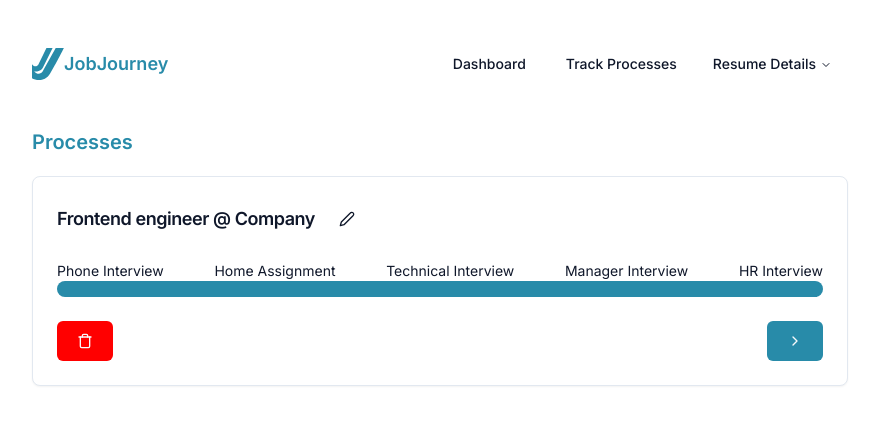
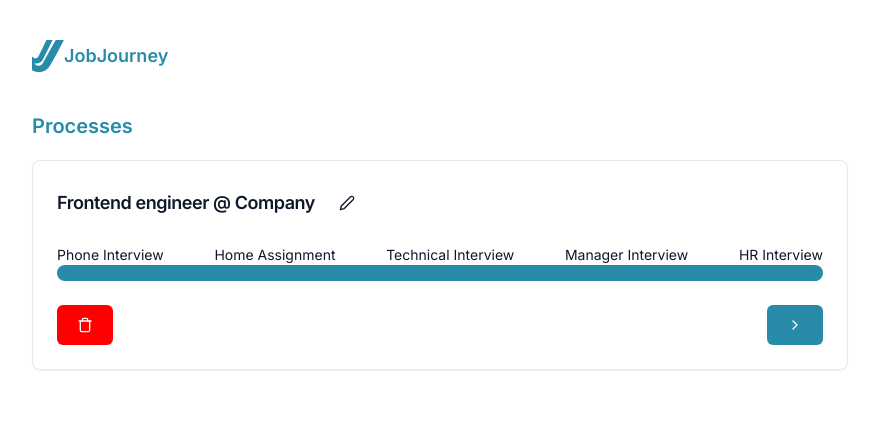
Before and after one commit to Sa-ar/job-journey, a Next.js app: page / in a window 1280 px wide. Shown: the top 424 px of the page, without its empty margins (200-1079 px from the left). Built offline with nearby package versions, Linux system fonts and the light colour scheme.

Commit message:
Add Clerk auth

```diff
--- a/app/layout.tsx
+++ b/app/layout.tsx
@@ -4,6 +4,7 @@ import { Analytics } from "@vercel/analytics/react";
 import Header from "@/components/header";
 
 import "./globals.css";
+import { ClerkProvider } from "@clerk/nextjs";
 
 const inter = Inter({ subsets: ["latin"] });
 
@@ -18,6 +19,7 @@ export default function RootLayout({
   children: React.ReactNode;
 }) {
   return (
+    <ClerkProvider>
       <html lang="en">
         <body className={inter.className}>
           <Header />
@@ -25,5 +27,6 @@ export default function RootLayout({
           <Analytics />
         </body>
       </html>
+    </ClerkProvider>
   );
 }
--- /dev/null
+++ b/app/sign-in/[[...sign-in]]/page.tsx
@@ -0,0 +1,10 @@
+import { Container } from "@/components/ui/container";
+import { SignIn } from "@clerk/nextjs";
+
+export default function Page() {
+  return (
+    <Container>
+      <SignIn />
+    </Container>
+  );
+}
--- /dev/null
+++ b/app/sign-up/[[...sign-up]]/page.tsx
@@ -0,0 +1,10 @@
+import { Container } from "@/components/ui/container";
+import { SignUp } from "@clerk/nextjs";
+
+export default function Page() {
+  return (
+    <Container>
+      <SignUp />
+    </Container>
+  );
+}
--- a/components/header.tsx
+++ b/components/header.tsx
@@ -1,7 +1,7 @@
-import PageNavigation from "./page-navigation";
 import { Icons } from "@/components/icons";
 import { Container } from "@/components/ui/container";
 import { Title } from "@/components/ui/title";
+import { UserButton } from "@clerk/nextjs";
 
 const Header = () => {
   return (
@@ -11,9 +11,10 @@ const Header = () => {
     >
       <Title level="logo" className="">
         <Icons.logo />
-        JobJourney
+        <span className="hidden md:inline-block">JobJourney</span>
       </Title>
-      <PageNavigation />
+
+      <UserButton afterSignOutUrl="/" />
     </Container>
   );
 };
--- a/components/page-navigation.tsx
+++ /dev/null
@@ -1,114 +0,0 @@
-"use client";
-
-import { useState } from "react";
-
-import {
-  NavigationMenu,
-  NavigationMenuContent,
-  NavigationMenuIndicator,
-  NavigationMenuItem,
-  NavigationMenuList,
-  NavigationMenuTrigger,
-  MenuLink,
-  ListItem,
-} from "@/components/ui/navigation-menu";
-import { Button } from "@/components/ui/button";
-import { Icons } from "@/components/icons";
-import { cn } from "@/lib/utils";
-import useResponsive from "@/hooks/useResponsive";
-
-const resumeDetails = [
-  {
-    title: "Personal Details",
-    slug: "personal",
-    description:
-      "Full name, profession, seniority, email, phone, GitHub, LinkedIn",
-  },
-  {
-    title: "Introduction",
-    slug: "intro",
-    description: "An introduction of who you are",
-  },
-  {
-    title: "Education",
-    slug: "education",
-    description: "Education you did",
-  },
-  {
-    title: "Experience",
-    slug: "experience",
-    description: "Experience you had",
-  },
-];
-
-const PageNavigation = () => {
-  const [isMenuOpen, setIsMenuOpen] = useState(false);
-  const { isMobile } = useResponsive();
-
-  function toggleMenu() {
-    setIsMenuOpen((state) => !state);
-  }
-
-  return (
-    <div className="relative flex gap-2">
-      <NavigationMenu>
-        <NavigationMenuList
-          className={cn(
-            "absolute block origin-top-right -right-14 top-6 md:static md:flex md:scale-100 transition-all",
-            !isMenuOpen && "scale-0"
-          )}
-        >
-          <NavigationMenuItem className="m-1">
-            <MenuLink href="/">Dashboard</MenuLink>
-          </NavigationMenuItem>
-          <NavigationMenuItem>
-            <MenuLink href="/track">Track Processes</MenuLink>
-          </NavigationMenuItem>
-
-          {isMobile ? (
-            <>
-              {resumeDetails.map((detail) => (
-                <NavigationMenuItem key={detail.slug}>
-                  <MenuLink href={`/resume-details/${detail.slug}`}>
-                    {detail.title}
-                  </MenuLink>
-                </NavigationMenuItem>
-              ))}
-            </>
-          ) : (
-            <NavigationMenuItem>
-              <NavigationMenuTrigger>
-                Resume Details
-                <NavigationMenuIndicator />
-              </NavigationMenuTrigger>
-              <NavigationMenuContent className="hidden md:block">
-                <ul className="grid gap-3 p-4 w-96">
-                  {resumeDetails.map((detail) => (
-                    <ListItem
-                      key={detail.slug}
-                      title={detail.title}
-                      href={`/resume-details/${detail.slug}`}
-                    >
-                      {detail.description}
-                    </ListItem>
-                  ))}
-                </ul>
-              </NavigationMenuContent>
-            </NavigationMenuItem>
-          )}
-        </NavigationMenuList>
-      </NavigationMenu>
-
-      <Button
-        variant="outline"
-        size="sm"
-        onClick={toggleMenu}
-        className="md:hidden"
-      >
-        {isMenuOpen ? <Icons.x /> : <Icons.menu />}
-      </Button>
-    </div>
-  );
-};
-
-export default PageNavigation;
--- a/package.json
+++ b/package.json
@@ -9,6 +9,7 @@
     "lint": "next lint"
   },
   "dependencies": {
+    "@clerk/nextjs": "^4.19.1",
     "@radix-ui/react-navigation-menu": "^1.1.3",
     "@radix-ui/react-progress": "^1.0.3",
     "@radix-ui/react-slot": "^1.0.2",
@@ -16,14 +17,17 @@
     "@types/react": "18.2.8",
     "@types/react-dom": "18.2.4",
     "@vercel/analytics": "^1.0.1",
+    "@vercel/postgres-kysely": "^0.3.0",
     "autoprefixer": "10.4.14",
     "class-variance-authority": "^0.6.0",
     "clsx": "^1.2.1",
     "eslint": "8.41.0",
     "eslint-config-next": "13.4.4",
+    "kysely": "^0.25.0",
     "lodash": "^4.17.21",
     "lucide-react": "^0.233.0",
     "next": "13.4.4",
+    "pg": "^8.11.0",
     "postcss": "8.4.24",
     "react": "18.2.0",
     "react-dom": "18.2.0",
```
Also changed, not shown: middleware.ts (added, +7 -0 lines), 1 other file (tests, documents, lock files or other folders). Lines whose indentation alone changed are shown as unchanged.
